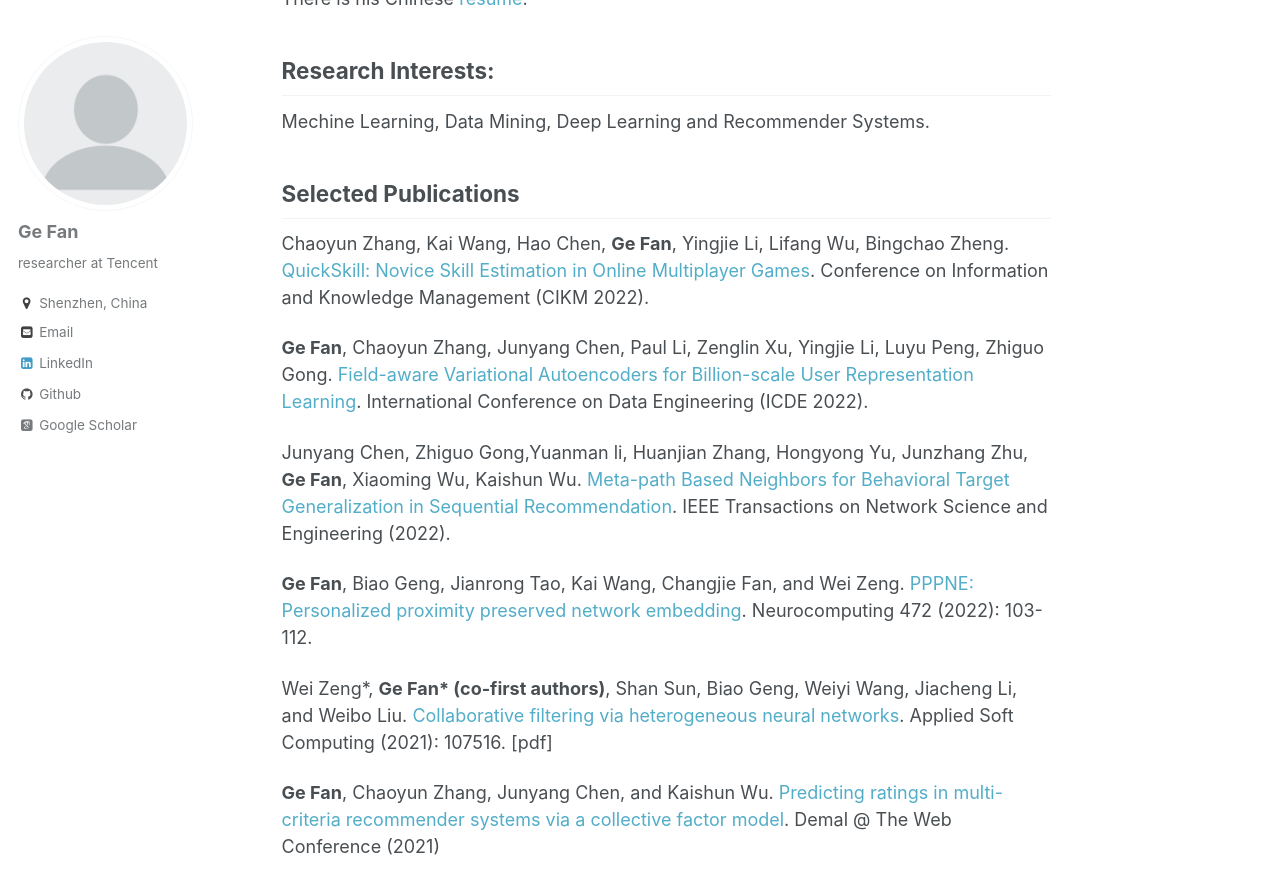
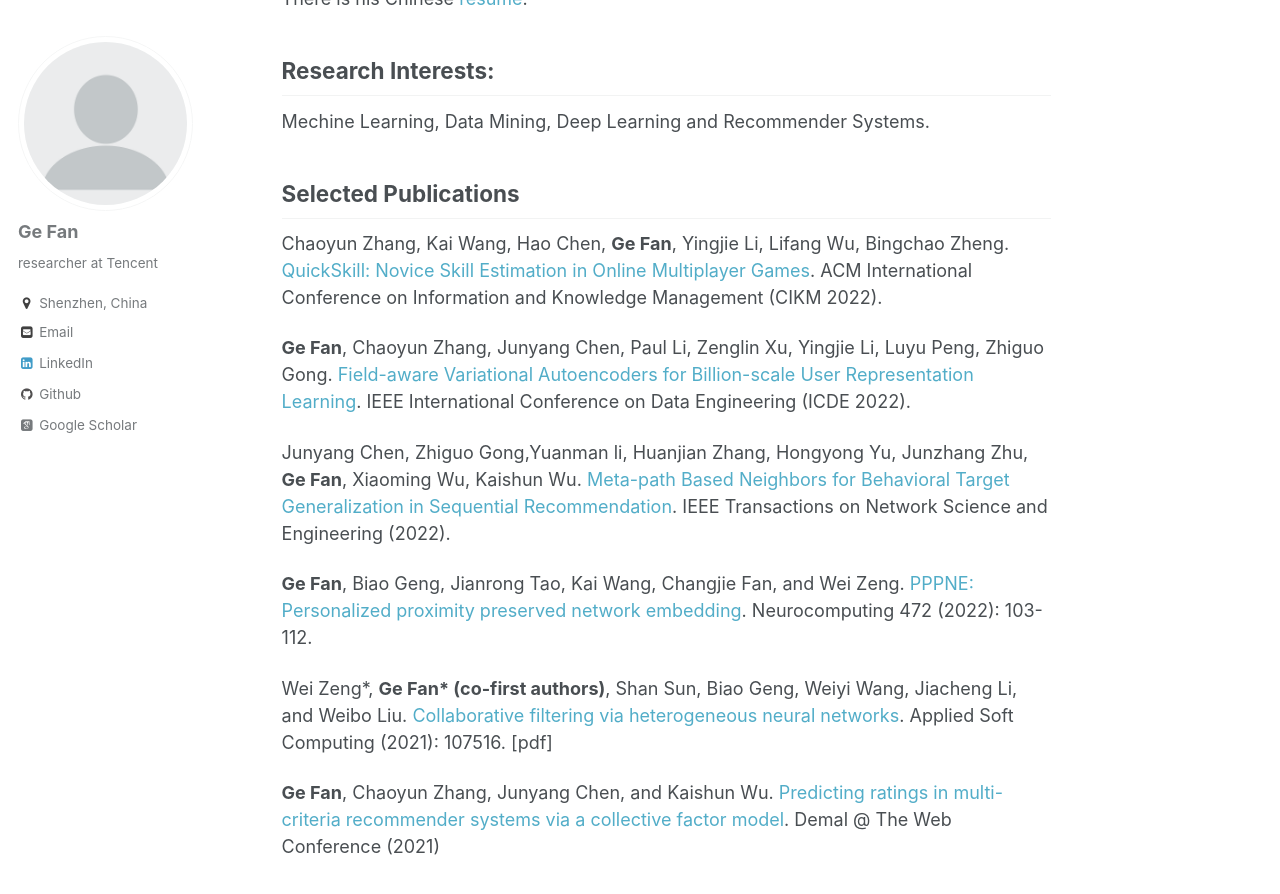
Before and after one commit to FanGhost/fanghost.github.io, a Jekyll site: the page built from _pages/about.md, in a window 1280 px wide and 900 px high, scrolled down 429 px. Shown: the top 894 px of the window. Built offline with Jekyll 4.4.1, drawn with Linux system fonts in a browser that asks for light colours; some web fonts are replaced.

Commit message:
Update about.md

```diff
--- a/_pages/about.md
+++ b/_pages/about.md
@@ -20,9 +20,9 @@
 
 Selected Publications
 ---
-Chaoyun Zhang, Kai Wang, Hao Chen, **Ge Fan**, Yingjie Li, Lifang Wu, Bingchao Zheng. [QuickSkill: Novice Skill Estimation in Online Multiplayer Games](). Conference on Information and Knowledge Management (CIKM 2022).
+Chaoyun Zhang, Kai Wang, Hao Chen, **Ge Fan**, Yingjie Li, Lifang Wu, Bingchao Zheng. [QuickSkill: Novice Skill Estimation in Online Multiplayer Games](). ACM International Conference on Information and Knowledge Management (CIKM 2022).
 
-**Ge Fan**, Chaoyun Zhang, Junyang Chen, Paul Li, Zenglin Xu, Yingjie Li, Luyu Peng, Zhiguo Gong. [Field-aware Variational Autoencoders for Billion-scale User Representation Learning](http://fange.pro/files/2022FVAE.pdf). International Conference on Data Engineering (ICDE 2022).
+**Ge Fan**, Chaoyun Zhang, Junyang Chen, Paul Li, Zenglin Xu, Yingjie Li, Luyu Peng, Zhiguo Gong. [Field-aware Variational Autoencoders for Billion-scale User Representation Learning](http://fange.pro/files/2022FVAE.pdf). IEEE International Conference on Data Engineering (ICDE 2022).
 
 Junyang Chen, Zhiguo Gong,Yuanman li, Huanjian Zhang, Hongyong Yu, Junzhang Zhu, **Ge Fan**, Xiaoming Wu, Kaishun Wu. [Meta-path Based Neighbors for Behavioral Target Generalization in Sequential Recommendation](http://fange.pro/files/2022Meta-path.pdf).
 IEEE Transactions on Network Science and Engineering (2022).
```
